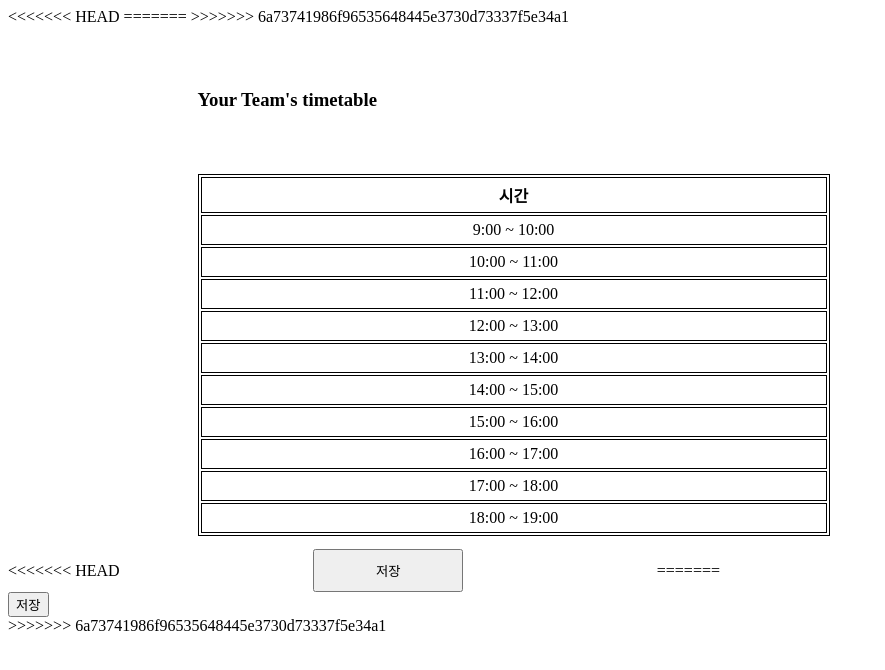
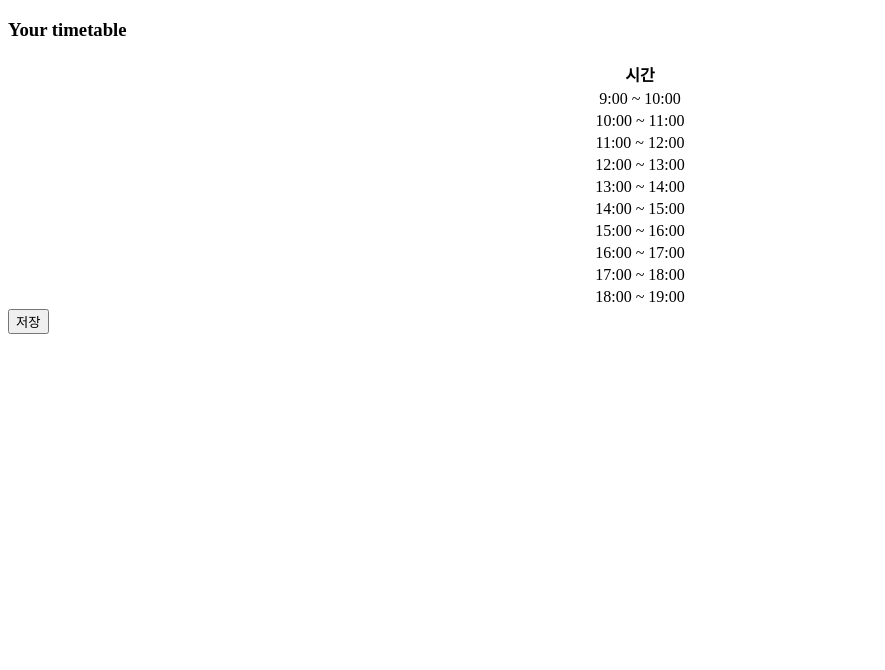
Before and after one commit to parksb/doit-timetable, a PHP site: page /table.php in a window 1280 px wide. Shown: the top 670 px of the page, without its empty margins (0-885 px from the left). Run offline with PHP 8.4, Linux system fonts and the light colour scheme; some libraries are stand-ins or nearby versions.

Commit message:
Modify styles

```diff
--- a/public/table.php
+++ b/public/table.php
@@ -5,31 +5,12 @@
     <meta charset="UTF-8">
     <meta name="viewport" content="width=device-width, initial-scale=1.0">
     <title>개인 시간표</title>
-<<<<<<< HEAD
-    <style>
-        h3 {
-            margin: 5% 15% 0px;
-        }
-        table, th, td {
-            margin: 5% 15% 0px;
-            border: 1px solid black;
-        }
-        th, td {
-            padding: 5px;
-        }
-        button {
-            padding: 10px;
-            width: 150px;
-            margin: 1% 15% 0px;
-        }
-    </style>
-=======
->>>>>>> 6a73741986f96535648445e3730d73337f5e34a1
 </head>
 <body>
-    <h3>Your Team's timetable</h3>
+    <div id="container">
+        <h3>Your timetable</h3>
 
-    <table width="50%">
+        <table width="100%">
                 <tr id = "week">
                     <th align="center">시간</th>
                 </tr>
@@ -64,13 +45,10 @@
                     <td align="center">18:00 ~ 19:00</td>
                 </tr>
         </table>
-<<<<<<< HEAD
-    <button id="save">저장</button>
-=======
         <form id = "send" action = "../src/php/_table.php" method = "POST"> <!--send table data to db-->
         <input type = "submit" id="save" value = "저장"></input>
         </form>
->>>>>>> 6a73741986f96535648445e3730d73337f5e34a1
+    </div>
     <script src = "./src/edit.min.js"></script>
 </body>
 </html>
--- a/src/js/edit.js
+++ b/src/js/edit.js
@@ -30,7 +30,7 @@ function drawTable() {
                     if (times.length > a){
                         if (times[a] === i.toString() + e.toString()) {//changed i and e
                             a++;
-                            return `<td class = "time" style = "background-color : rgba(0, 0, 0, 255);" data-time="${i.toString() + e.toString()}"></td>`; //black
+                            return `<td class = "time" style = "background-color : rgba(255, 255, 255, 255);" data-time="${i.toString() + e.toString()}"></td>`; //black
                         } else {
                             return `<td class = "time" data-time="${i.toString() + e.toString()}"></td>`;
                         }
@@ -55,7 +55,7 @@ function attachTableClickEvent() {
 
         if (clickedElement.css('background-color') === 'rgba(0, 0, 0, 0)') {
             times.push(time);
-            clickedElement.css('background-color', 'rgba(0, 0, 0, 255)'); // black
+            clickedElement.css('background-color', 'rgba(255, 255, 255, 255)'); // black
         } else {
             let idx  = times.indexOf(time);
             if (times.indexOf(time) >= 0) { // 클릭한 시간이 times에 존재할 경우
--- a/src/js/teamlist.js
+++ b/src/js/teamlist.js
@@ -3,7 +3,7 @@ import '../css/teamlist.css';
 
 function renderList(list) {
   for (let i = 0; i < list.length; i += 1) {
-    $('#team-list').append(`<li><a href="./teamtable.php?i=${list[i].id}">${list[i].name}</a></li>`);
+    $('#team-list').append(`<a href="./teamtable.php?i=${list[i].id}"><li>${list[i].name}</li></a>`);
   }
 }
 
--- a/src/js/teamtable.js
+++ b/src/js/teamtable.js
@@ -1,5 +1,5 @@
 import $ from 'jquery';
-import '../css/index.css';
+import '../css/teamtable.css';
 
 const times = ['12', '96']; // from database
 let idx = 0;
```
Also changed, not shown: public/teamtable.php (+10 -14 lines), src/css/main.css (+6 -1 lines), src/css/table.css (+16 -6 lines), src/css/teamlist.css (+27 -8 lines), src/css/teamtable.css (+19 -0 lines). Lines whose indentation alone changed are shown as unchanged.
